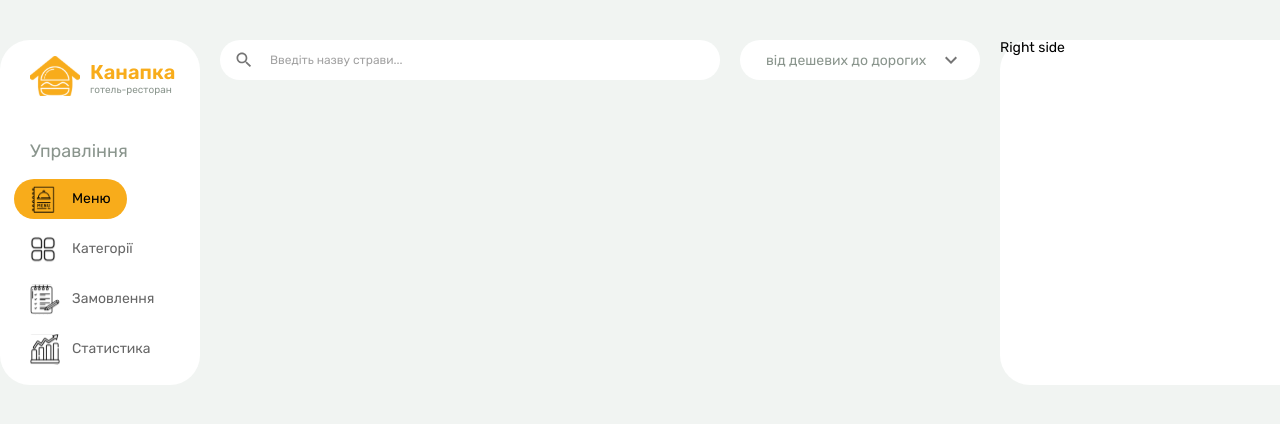
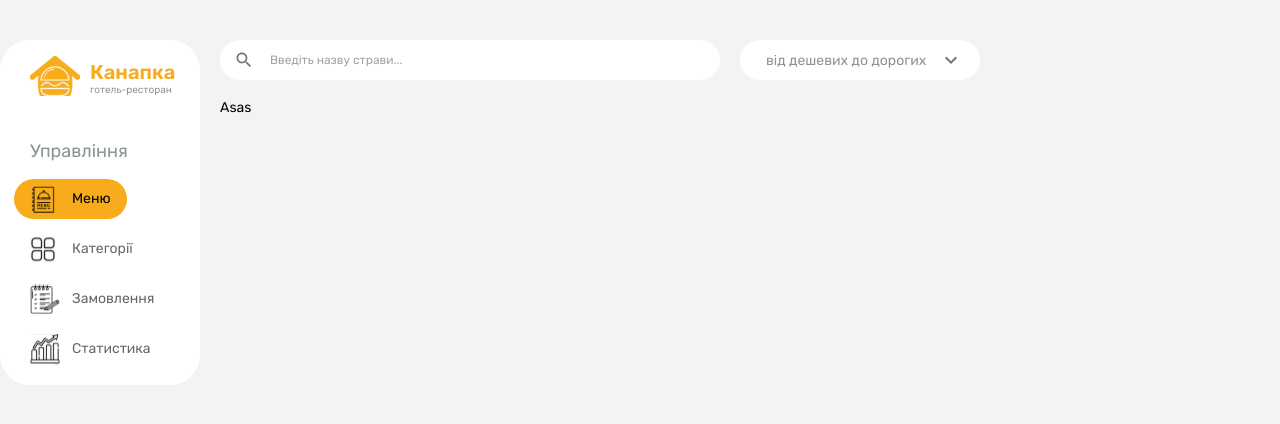
Before and after one commit to Blabolka/hotel-restaurant-kanapka, a React app: page /admin in a window 1280 px wide. Shown: the top 424 px of the page. Built offline with nearby package versions, Linux system fonts and the light colour scheme.

Commit message:
Create form row component

```diff
--- a/src/pages/AdminPage/AdminPage.tsx
+++ b/src/pages/AdminPage/AdminPage.tsx
@@ -22,7 +22,6 @@ export default function AdminPage() {
             <Box className={classes.container}>
                 <NavigationPanel title="Управління" items={tabItems} openedTab={openedTab} onTabChange={onTabChange} />
                 <CenterBlock />
-                <Box className={classes.orderContainer}>Right side</Box>
             </Box>
         </Box>
     )
@@ -41,10 +40,5 @@ const useStyles = makeStyles(() =>
             display: 'flex',
             gap: '20px',
         },
-        orderContainer: {
-            minWidth: '360px',
-            background: 'white',
-            borderRadius: '30px',
-        },
     }),
 )
--- a/src/pages/AdminPage/CenterBlock/CenterBlock.tsx
+++ b/src/pages/AdminPage/CenterBlock/CenterBlock.tsx
@@ -2,6 +2,7 @@ import React from 'react'
 import { Stack } from '@mui/material'
 import DishSearchBar from '@pages/MainPage/CenterBlock/Filtering/DishSearchBar/DishSearchBar'
 import DishSortingSelect from '@pages/MainPage/CenterBlock/Filtering/DishSortingSelect/DishSortingSelect'
+import FormRow from '@pages/AdminPage/FormRow/FormRow'
 
 export default function CenterBlock() {
     return (
@@ -11,6 +12,7 @@ export default function CenterBlock() {
                     <DishSearchBar />
                     <DishSortingSelect />
                 </Stack>
+                <FormRow />
             </Stack>
         </Stack>
     )
--- /dev/null
+++ b/src/pages/AdminPage/FormRow/FormRow.tsx
@@ -0,0 +1,5 @@
+import React from 'react'
+
+export default function FormRow() {
+    return <>Asas</>
+}
```
